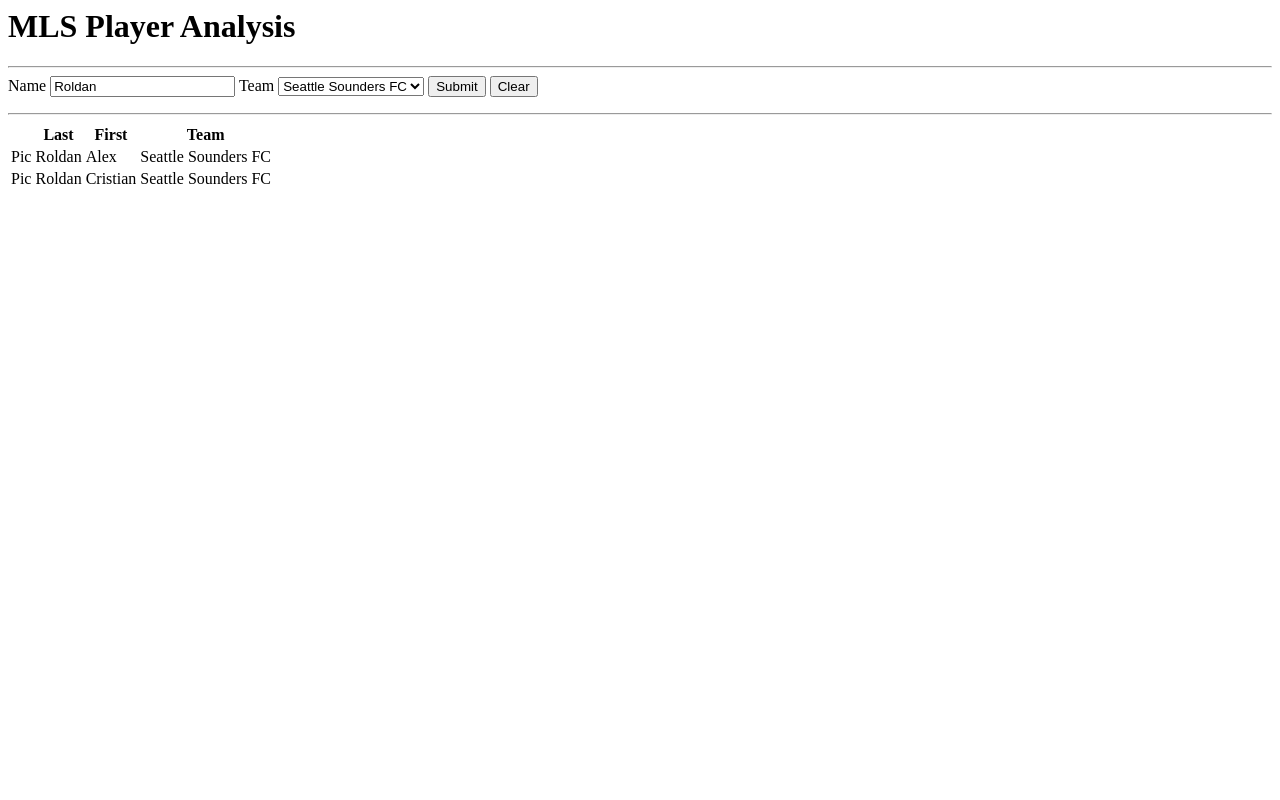
After one commit to derrickpriebe/MLS-Players, a Flask app: page /results.html in a window 1280 px wide. The commit adds this page. Run offline with Flask 2, Linux system fonts and the light colour scheme.

Commit message:
Basic working UI

```diff
--- a/app.py
+++ b/app.py
@@ -8,6 +8,11 @@ app = Flask(__name__)
 def home():
     return render_template("home.html")
 
+# Results URL call
+@app.route("/results.html")
+def results():
+    return render_template("/results.html")
+
 # Listener
 if __name__ == "__main__":
     app.run(port=2509, debug=True)
--- /dev/null
+++ b/templates/results.html
@@ -0,0 +1,53 @@
+<html>
+<head>
+    <title>MLS Player Analysis</title>
+</head>
+
+<body>
+<h1>MLS Player Analysis</h1>
+<hr>
+<div class="selections">
+    <form action="action_page.php">
+
+      <label for="name">Name</label>
+      <input type="text" id="name" value='Roldan'>
+
+      <label for="team">Team</label>
+      <select id="team" name="team">
+        <option value='seattle sounders fc'>Seattle Sounders FC</option>
+      </select>
+
+      <input type="button" value="Submit" name="Submit">
+      <input type="button" value="Clear" name ="Submit">
+    </form>
+  </div>
+<hr>
+<div class="results">
+  <table>
+    <thead>
+      <tr>
+        <th></th>
+        <th>Last</th>
+        <th>First</th>
+        <th>Team</th>
+      </tr>
+    </thead>
+    <tbody>
+      <tr>
+        <td> Pic </td>
+        <td> Roldan </td>
+        <td> Alex </td>
+        <td> Seattle Sounders FC </td>
+      </tr>
+      <tr>
+        <td> Pic </td>
+        <td> Roldan </td>
+        <td> Cristian </td>
+        <td> Seattle Sounders FC </td>
+      </tr>
+    </tbody>
+  </table>
+</div>
+
+</body>
+</html>
```
Also changed, not shown: templates/home.html (+52 -1 lines).
